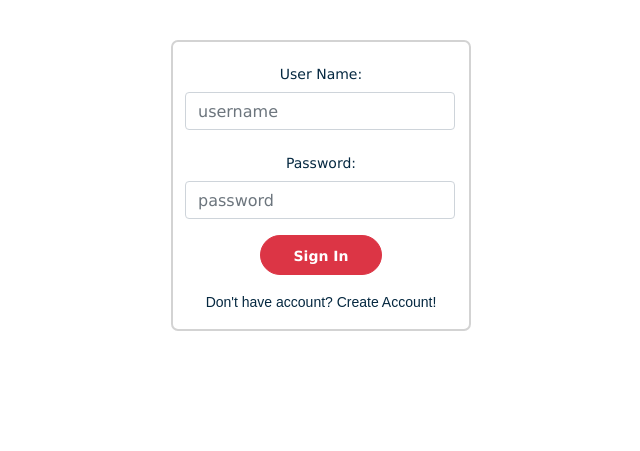
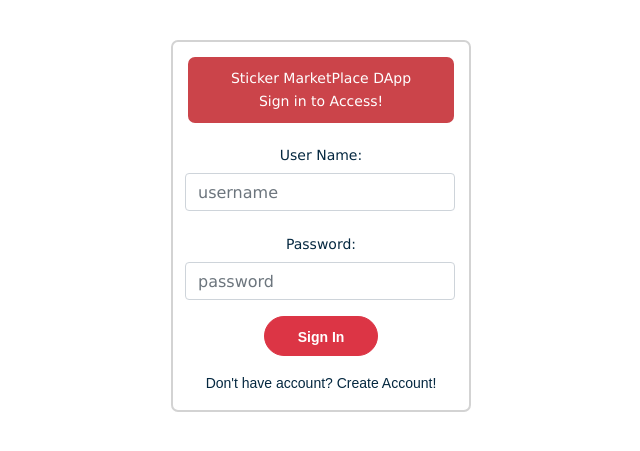
Before and after one commit to ChongzhiXu/ELEN6883_project, a Flask app: page / in a window 1280 px wide. Shown: the part 59-510 px from the top of the page, without its empty margins (319-959 px from the left). Run offline with Flask 2, Linux system fonts and the light colour scheme; some libraries are stand-ins or nearby versions; some web fonts are replaced.

Commit message:
Update home_page.html

```diff
--- a/Final_project/marketPlace/templates/home_page.html
+++ b/Final_project/marketPlace/templates/home_page.html
@@ -6,6 +6,9 @@
 <div class="col-12" style="text-align: center;">
     <div class="app-container">
 
+        <div class="font-standard badge_front">
+            Sticker MarketPlace DApp<br> Sign in to Access!
+        </div>
         <form id="sign_in_form">
 
             <div class="form-group row">
@@ -24,7 +27,7 @@
 
             <div class="form-group row">
                 <div>
-                    <button class="btn btn-danger font-standard" type="submit" onclick="submit_signin_Form()">Sign in</button>
+                    <button class="btn btn-danger" type="submit" onclick="submit_signin_Form()">Sign in</button>
                 </div>
             </div>
 
@@ -60,13 +63,13 @@
             <div class="form-group row">
                 <label class="col-form-label font-standard">Ale Wallet ID:</label>
                 <div id="form-aleid">
-                    <input type="text" class="form-control font-standard" id="input-aleid" name="aleid" placeholder="ale Wallet Account ID" size="30" style="width: 270px;" required>
+                    <input type="text" class="form-control font-standard" id="input-aleid" name="aleid" placeholder="ale wallet account id" size="30" style="width: 270px;" required>
                 </div>
             </div>
 
             <div class="form-group row">
                 <div>
-                    <button class="btn btn-dange font-standardr" type="submit" onclick="submit_signup_Form()">Sign up</button>
+                    <button class="btn btn-danger font-standardr" type="submit" onclick="submit_signup_Form()">Sign up</button>
                 </div>
             </div>
 
```
